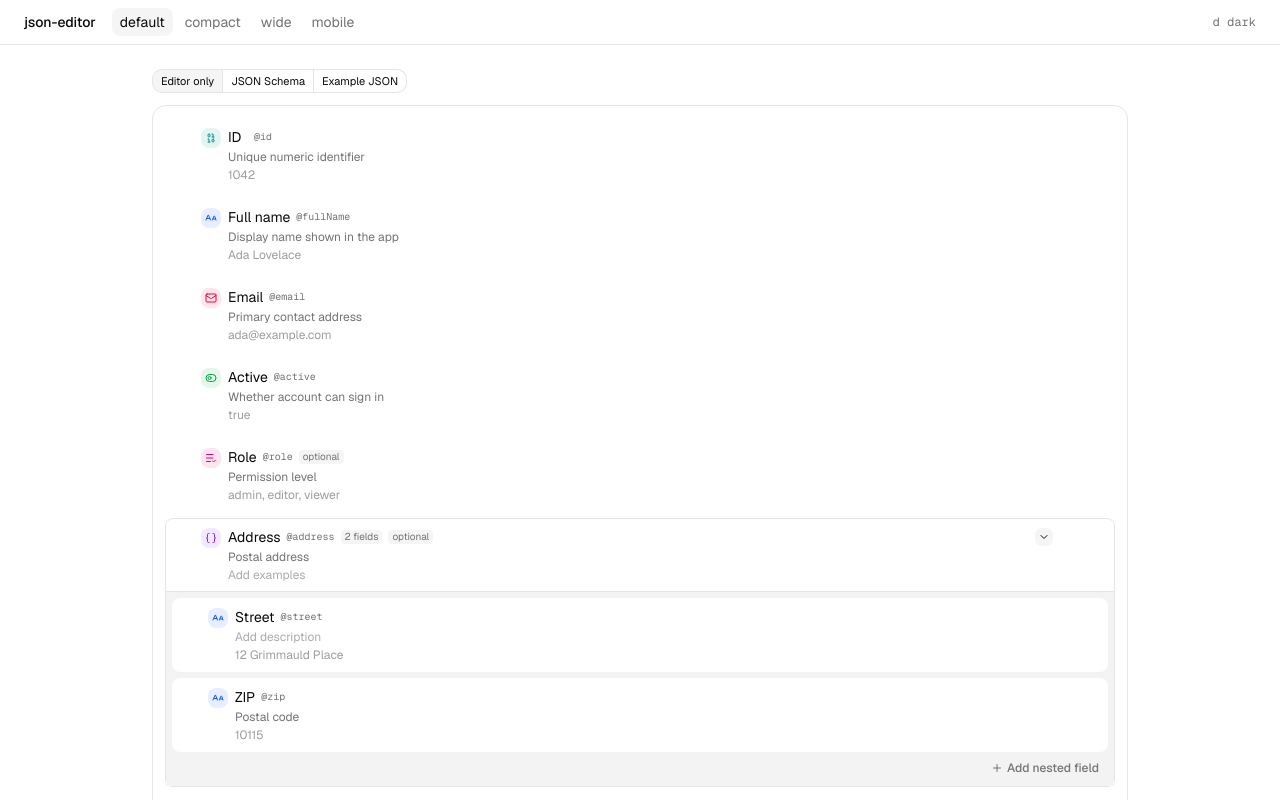
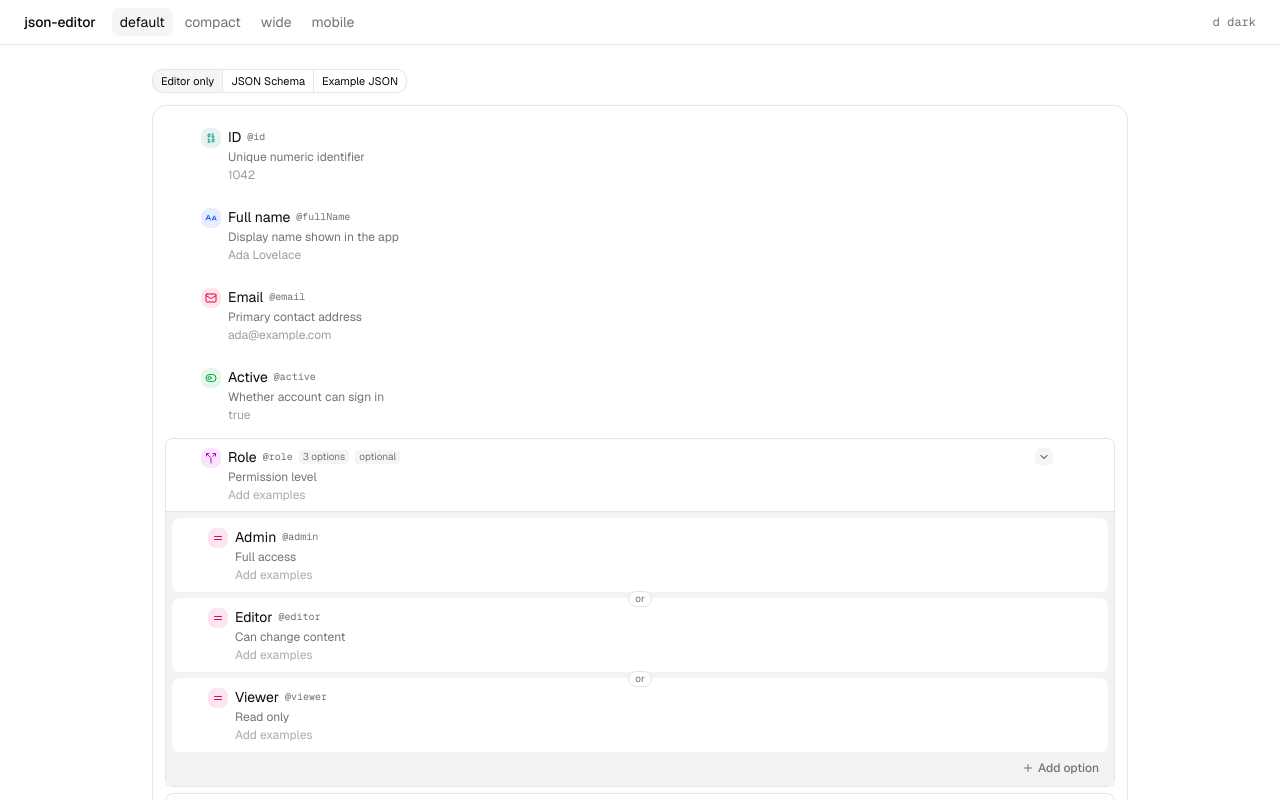
Before and after one commit to flikk-dev/oss, a Next.js app: page / in a window 1280 px wide. Shown: the top 800 px of the page. Built offline with nearby package versions, Linux system fonts and the light colour scheme.

Commit message:
chore: add fixed values, for enums

```diff
--- a/app/globals.css
+++ b/app/globals.css
@@ -16,7 +16,7 @@
   --color-type-number: var(--type-number);
   --color-type-integer: var(--type-integer);
   --color-type-boolean: var(--type-boolean);
-  --color-type-enum: var(--type-enum);
+  --color-type-const: var(--type-const);
   --color-type-object: var(--type-object);
   --color-type-oneOf: var(--type-oneOf);
   --color-type-date: var(--type-date);
@@ -95,7 +95,7 @@
   --type-number: oklch(0.666 0.179 58.318);
   --type-integer: oklch(0.6 0.118 184.704);
   --type-boolean: oklch(0.627 0.194 149.214);
-  --type-enum: oklch(0.592 0.249 0.584);
+  --type-const: oklch(0.592 0.249 0.584);
   --type-object: oklch(0.541 0.281 293.009);
   --type-oneOf: oklch(0.591 0.293 322.896);
   --type-date: oklch(0.588 0.158 241.966);
@@ -141,7 +141,7 @@
   --type-number: oklch(0.828 0.189 84.429);
   --type-integer: oklch(0.777 0.152 181.912);
   --type-boolean: oklch(0.792 0.209 151.711);
-  --type-enum: oklch(0.823 0.12 346.018);
+  --type-const: oklch(0.823 0.12 346.018);
   --type-object: oklch(0.811 0.111 293.571);
   --type-oneOf: oklch(0.833 0.145 321.434);
   --type-date: oklch(0.828 0.111 230.318);
--- a/components/json/editor-preview.tsx
+++ b/components/json/editor-preview.tsx
@@ -49,15 +49,14 @@ const sample: FieldTree = [
   mk("active", "boolean", "Active", "active", "Whether account can sign in", [
     "true",
   ]),
-  mk(
-    "role",
-    "enum",
-    "Role",
-    "role",
-    "Permission level",
-    ["admin", "editor", "viewer"],
-    { optional: true }
-  ),
+  mk("role", "oneOf", "Role", "role", "Permission level", [], {
+    optional: true,
+    children: [
+      mk("admin", "const", "Admin", "admin", "Full access"),
+      mk("editor", "const", "Editor", "editor", "Can change content"),
+      mk("viewer", "const", "Viewer", "viewer", "Read only"),
+    ],
+  }),
   mk("address", "object", "Address", "address", "Postal address", [], {
     optional: true,
     children: [
@@ -74,7 +73,12 @@ const sample: FieldTree = [
       mk("phone", "string", "Phone", "phone", "E.164 number", ["+41791234567"]),
       mk("handle", "object", "Social", "social", "Network handle", [], {
         children: [
-          mk("network", "enum", "Network", "network", "", ["x", "bluesky"]),
+          mk("network", "oneOf", "Network", "network", "", [], {
+            children: [
+              mk("x", "const", "X", "x", ""),
+              mk("bluesky", "const", "Bluesky", "bluesky", ""),
+            ],
+          }),
           mk("user", "string", "Username", "username", "", ["ada"]),
         ],
       }),
--- a/components/ui/schema-editor/editable.tsx
+++ b/components/ui/schema-editor/editable.tsx
@@ -59,8 +59,9 @@ export function Editable({
         }
       }}
       className={cn(
-        "-mx-0.5 field-sizing-content min-w-6 resize-none rounded-sm bg-transparent px-0.5 outline-none",
-        "placeholder:text-muted-foreground/60 hover:bg-muted/60 focus:bg-muted",
+        // padding with matching negative margins: breathing room on hover / focus, no layout shift
+        "-mx-1.5 -my-0.5 field-sizing-content min-w-6 resize-none rounded-md bg-transparent px-1.5 py-0.5 outline-none",
+        "placeholder:text-muted-foreground/60 hover:bg-muted/50 focus:bg-muted/70",
         className
       )}
     />
--- a/components/ui/schema-editor/list.tsx
+++ b/components/ui/schema-editor/list.tsx
@@ -13,7 +13,12 @@ import { ROOT } from "./store"
 export function Add({ className }: { className?: string }) {
   const { parentId, depth } = useList()
   const insert = useEditorStore((s) => s.insert)
-  const text = depth ? "Add nested field" : "Add field"
+  const inChoice = useEditorStore((s) => s.byId[parentId]?.type === "oneOf")
+  const text = inChoice
+    ? "Add option"
+    : depth
+      ? "Add nested field"
+      : "Add field"
   return (
     <OptionMenu
       title="New field type"
--- a/components/ui/schema-editor/types.ts
+++ b/components/ui/schema-editor/types.ts
@@ -5,7 +5,7 @@ import {
   ToggleLeftIcon,
   BracesIcon,
   SplitIcon,
-  ListCheckIcon,
+  EqualIcon,
   CircleSlashIcon,
   CalendarIcon,
   MailIcon,
@@ -18,7 +18,7 @@ export type JsonTypeKey =
   | "number"
   | "integer"
   | "boolean"
-  | "enum"
+  | "const"
   | "object"
   | "oneOf"
   | "null"
@@ -78,15 +78,6 @@ export const jsonTypes: JsonType[] = [
     color: "bg-type-boolean/10 text-type-boolean",
   },
   {
-    key: "enum",
-    title: "Choice",
-    description: "Pick one from a fixed list",
-    icon: ListCheckIcon,
-    group: "primitive",
-    schema: { type: "string", enum: [] },
-    color: "bg-type-enum/10 text-type-enum",
-  },
-  {
     key: "object",
     title: "Object",
     description: "Group of named fields",
@@ -97,8 +88,8 @@ export const jsonTypes: JsonType[] = [
   },
   {
     key: "oneOf",
-    title: "One of",
-    description: "Exactly one of several shapes",
+    title: "Choice",
+    description: "One of several options",
     icon: SplitIcon,
     group: "structure",
     schema: { oneOf: [] },
@@ -132,6 +123,15 @@ export const jsonTypes: JsonType[] = [
     color: "bg-type-url/10 text-type-url",
   },
   {
+    key: "const",
+    title: "Fixed value",
+    description: "Always exactly this; the key is the value",
+    icon: EqualIcon,
+    group: "primitive",
+    schema: { const: "" },
+    color: "bg-type-const/10 text-type-const",
+  },
+  {
     key: "null",
     title: "Empty",
     description: "Always null",
--- a/lib/schema-editor/schema.ts
+++ b/lib/schema-editor/schema.ts
@@ -28,8 +28,16 @@ function fieldSchema(n: FieldNode): Schema {
     case "object":
       s = objectSchema(n.children ?? [])
       break
-    case "oneOf":
-      s = { oneOf: (n.children ?? []).map(fieldSchema) }
+    case "oneOf": {
+      const kids = n.children ?? []
+      // all constants → a string enum with titles; otherwise alternatives of shapes
+      s = kids.every((k) => k.type === "const")
+        ? { type: "string", oneOf: kids.map(fieldSchema) }
+        : { oneOf: kids.map(fieldSchema) }
+      break
+    }
+    case "const":
+      s = { const: n.slug }
       break
     default:
       s = { ...jsonTypeMap[n.type].schema }
@@ -41,7 +49,8 @@ function fieldSchema(n: FieldNode): Schema {
     if (typeof s.type === "string") s.type = [s.type, "null"]
     else s = { anyOf: [s, { type: "null" }] }
   }
-  if (n.isArray) s = { type: "array", items: s, ...(n.title ? { title: n.title } : {}) }
+  if (n.isArray)
+    s = { type: "array", items: s, ...(n.title ? { title: n.title } : {}) }
   return s
 }
 
@@ -75,8 +84,8 @@ function exampleValue(n: FieldNode): unknown {
     case "boolean":
       v = n.examples[0] ? n.examples[0] === "true" : true
       break
-    case "enum":
-      v = n.examples[0] ?? "option"
+    case "const":
+      v = n.slug
       break
     case "date":
       v = n.examples[0] ?? "2026-01-01T00:00:00Z"
```
